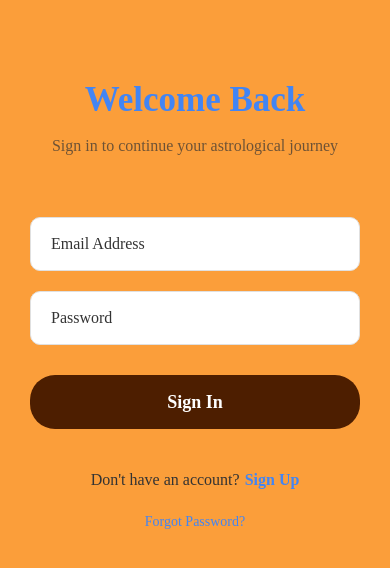
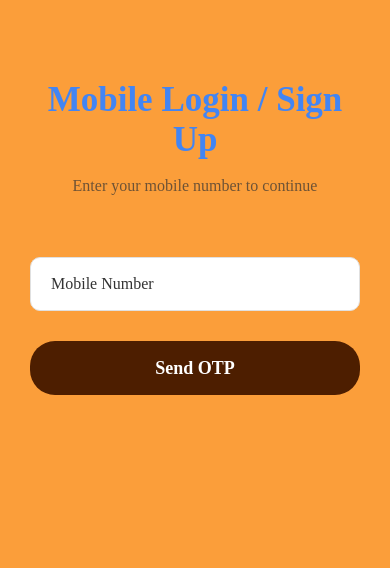
Before and after one commit to princegupta04/tejas, a React Native app: screen /Login in a window 390 px wide. Shown: the top 568 px of the page. Built offline with nearby package versions, Linux system fonts and the light colour scheme.

Commit message:
Refactor Login and Verify screens to support mobile number authentication and update UI elements accordingly

```diff
--- a/src/screens/LoginScreen.js
+++ b/src/screens/LoginScreen.js
@@ -2,122 +2,46 @@ import React, { useState } from 'react';
 import { View, Text, TextInput, TouchableOpacity, StyleSheet, Alert } from 'react-native';
 import { globalStyles, colors } from '../styles/globalStyles';
 
-const LoginScreen = ({ navigation, route }) => {
-  const [email, setEmail] = useState('');
-  const [password, setPassword] = useState('');
+const LoginScreen = ({ navigation }) => {
+  const [phone, setPhone] = useState('');
   const [loading, setLoading] = useState(false);
 
-  const isSignupMode = route.params?.mode === 'signup';
-
-  const handleSubmit = async () => {
-    if (!email || !password) {
-      Alert.alert('Error', 'Please fill in all fields');
+  const handleSendOtp = async () => {
+    if (!phone.match(/^\d{10}$/)) {
+      Alert.alert('Error', 'Please enter a valid 10-digit mobile number');
       return;
     }
-
-    if (!isValidEmail(email)) {
-      Alert.alert('Error', 'Please enter a valid email address');
-      return;
-    }
-
-    if (password.length < 6) {
-      Alert.alert('Error', 'Password must be at least 6 characters long');
-      return;
-    }
-
     setLoading(true);
-
-    try {
-      // Simulate API call
-      await new Promise(resolve => setTimeout(resolve, 1500));
-
-      // Navigate to verify screen with email
-      navigation.navigate('Verify', { email });
-    } catch (error) {
-      Alert.alert('Error', 'Something went wrong. Please try again.');
-    } finally {
+    setTimeout(() => {
       setLoading(false);
-    }
-  };
-
-  const isValidEmail = (email) => {
-    const emailRegex = /^[^\s@]+@[^\s@]+\.[^\s@]+$/;
-    return emailRegex.test(email);
-  };
-
-  const handleSwitchMode = () => {
-    navigation.setParams({ mode: isSignupMode ? 'login' : 'signup' });
+      navigation.navigate('Verify', { phone });
+    }, 1200);
   };
 
   return (
     <View style={globalStyles.container}>
       <View style={styles.container}>
         <View style={styles.header}>
-          <Text style={[globalStyles.title, styles.title]}>
-            {isSignupMode ? 'Create Account' : 'Welcome Back'}
-          </Text>
-          <Text style={[globalStyles.body, styles.subtitle]}>
-            {isSignupMode
-              ? 'Join AstroChat to discover your cosmic destiny'
-              : 'Sign in to continue your astrological journey'
-            }
-          </Text>
+          <Text style={[globalStyles.title, styles.title]}>Mobile Login / Sign Up</Text>
+          <Text style={[globalStyles.body, styles.subtitle]}>Enter your mobile number to continue</Text>
         </View>
-
         <View style={styles.form}>
           <TextInput
             style={globalStyles.input}
-            placeholder="Email Address"
-            value={email}
-            onChangeText={setEmail}
-            keyboardType="email-address"
-            autoCapitalize="none"
-            autoComplete="email"
+            placeholder="Mobile Number"
+            value={phone}
+            onChangeText={setPhone}
+            keyboardType="phone-pad"
+            maxLength={10}
           />
-
-          <TextInput
-            style={globalStyles.input}
-            placeholder="Password"
-            value={password}
-            onChangeText={setPassword}
-            secureTextEntry
-            autoComplete={isSignupMode ? "new-password" : "current-password"}
-          />
-
           <TouchableOpacity
             style={[globalStyles.button, styles.submitButton, loading && styles.disabledButton]}
-            onPress={handleSubmit}
+            onPress={handleSendOtp}
             disabled={loading}
           >
-            <Text style={globalStyles.buttonText}>
-              {loading
-                ? 'Loading...'
-                : isSignupMode
-                  ? 'Create Account'
-                  : 'Sign In'
-              }
-            </Text>
+            <Text style={globalStyles.buttonText}>{loading ? 'Sending...' : 'Send OTP'}</Text>
           </TouchableOpacity>
         </View>
-
-        <View style={styles.switchContainer}>
-          <Text style={[globalStyles.body, styles.switchText]}>
-            {isSignupMode ? 'Already have an account?' : "Don't have an account?"}
-          </Text>
-          <TouchableOpacity onPress={handleSwitchMode}>
-            <Text style={[globalStyles.body, styles.switchLink]}>
-              {isSignupMode ? 'Sign In' : 'Sign Up'}
-            </Text>
-          </TouchableOpacity>
-        </View>
-
-        {!isSignupMode && (
-          <TouchableOpacity style={styles.forgotPassword}>
-            <Text style={[globalStyles.body, styles.forgotPasswordText]}>
-              Forgot Password?
-            </Text>
-          </TouchableOpacity>
-        )}
       </View>
     </View>
   );
@@ -128,7 +52,7 @@ const styles = StyleSheet.create({
     flex: 1,
     paddingHorizontal: 30,
     paddingTop: 80,
-    backgroundColor: colors.background, // maintain app background color
+    backgroundColor: colors.background,
   },
   header: {
     alignItems: 'center',
@@ -149,32 +73,12 @@ const styles = StyleSheet.create({
   submitButton: {
     alignItems: 'center',
     marginTop: 20,
-    backgroundColor: '#4D1E00', // match button color with WelcomeScreen
+    backgroundColor: '#4D1E00',
     borderRadius: 25,
   },
   disabledButton: {
     opacity: 0.6,
   },
-  switchContainer: {
-    flexDirection: 'row',
-    justifyContent: 'center',
-    alignItems: 'center',
-    marginBottom: 20,
-  },
-  switchText: {
-    marginRight: 5,
-  },
-  switchLink: {
-    color: colors.primary,
-    fontWeight: '600',
-  },
-  forgotPassword: {
-    alignItems: 'center',
-  },
-  forgotPasswordText: {
-    color: colors.primary,
-    fontSize: 14,
-  },
 });
 
 export default LoginScreen;
--- a/src/screens/VerifyScreen.js
+++ b/src/screens/VerifyScreen.js
@@ -8,7 +8,7 @@ const VerifyScreen = ({ navigation, route }) => {
   const [resendTimer, setResendTimer] = useState(30);
   const [canResend, setCanResend] = useState(false);
 
-  const email = route.params?.email || '';
+  const phone = route.params?.phone || '';
 
   useEffect(() => {
     const timer = setInterval(() => {
@@ -32,8 +32,7 @@ const VerifyScreen = ({ navigation, route }) => {
 
     // Auto-focus next input
     if (value && index < 5) {
-      const nextInput = `input${index + 1}`;
-      // In a real implementation, you'd use refs to focus the next input
+      // You can implement ref-based focus if needed
     }
   };
 
@@ -50,8 +49,6 @@ const VerifyScreen = ({ navigation, route }) => {
     try {
       // Simulate API call
       await new Promise(resolve => setTimeout(resolve, 1500));
-
-      // For demo purposes, accept any 6-digit code
       navigation.navigate('ChatBot');
     } catch (error) {
       Alert.alert('Error', 'Invalid verification code. Please try again.');
@@ -68,7 +65,7 @@ const VerifyScreen = ({ navigation, route }) => {
 
     // Simulate resend API call
     await new Promise(resolve => setTimeout(resolve, 1000));
-    Alert.alert('Code Sent', 'A new verification code has been sent to your email.');
+    Alert.alert('Success', 'A new verification code has been sent to your mobile number.');
 
     // Restart timer
     const timer = setInterval(() => {
@@ -83,19 +80,19 @@ const VerifyScreen = ({ navigation, route }) => {
     }, 1000);
   };
 
-  const maskedEmail = email.replace(/(.{2})(.*)(@.*)/, '$1***$3');
+  const maskedPhone = phone.replace(/(\d{2})(\d{6})(\d{2})/, '$1******$3');
 
   return (
     <View style={globalStyles.container}>
       <View style={styles.container}>
         <View style={styles.header}>
-          <Text style={styles.icon}>📧</Text>
+          <Text style={styles.icon}>📱</Text>
           <Text style={[globalStyles.title, styles.title]}>
-            Verify Your Email
+            Verify Your Mobile
           </Text>
           <Text style={[globalStyles.body, styles.subtitle]}>
             We've sent a 6-digit verification code to{'\n'}
-            <Text style={styles.email}>{maskedEmail}</Text>
+            <Text style={styles.phone}>{maskedPhone}</Text>
           </Text>
         </View>
 
@@ -125,7 +122,7 @@ const VerifyScreen = ({ navigation, route }) => {
           disabled={loading}
         >
           <Text style={globalStyles.buttonText}>
-            {loading ? 'Verifying...' : 'Verify Email'}
+            {loading ? 'Verifying...' : 'Verify Code'}
           </Text>
         </TouchableOpacity>
 
@@ -156,6 +153,7 @@ const styles = StyleSheet.create({
     flex: 1,
     paddingHorizontal: 30,
     paddingTop: 80,
+    backgroundColor: colors.background,
   },
   header: {
     alignItems: 'center',
@@ -174,9 +172,9 @@ const styles = StyleSheet.create({
     opacity: 0.7,
     lineHeight: 22,
   },
-  email: {
+  phone: {
     fontWeight: '600',
-    color: colors.primary,
+    color: '#4D1E00',
   },
   codeContainer: {
     marginBottom: 40,
@@ -205,6 +203,8 @@ const styles = StyleSheet.create({
   verifyButton: {
     alignItems: 'center',
     marginBottom: 30,
+    backgroundColor: '#4D1E00',
+    borderRadius: 25,
   },
   disabledButton: {
     opacity: 0.6,
@@ -216,7 +216,7 @@ const styles = StyleSheet.create({
     marginBottom: 5,
   },
   resendLink: {
-    color: colors.primary,
+    color: '#4D1E00',
     fontWeight: '600',
   },
   timerText: {
```
